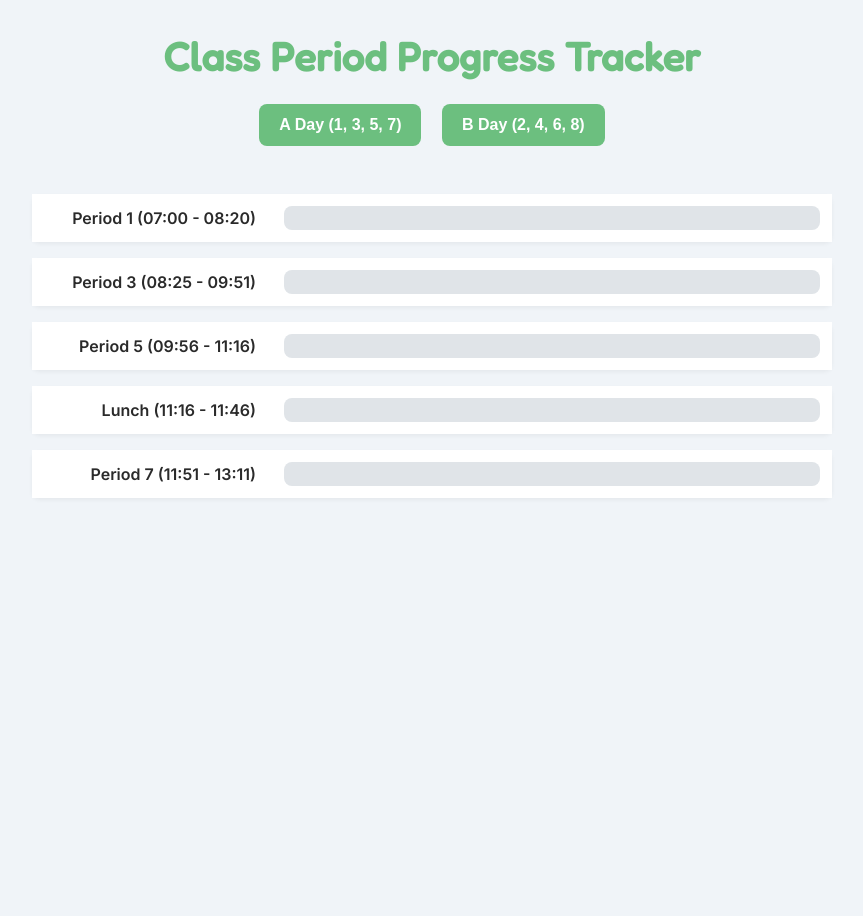
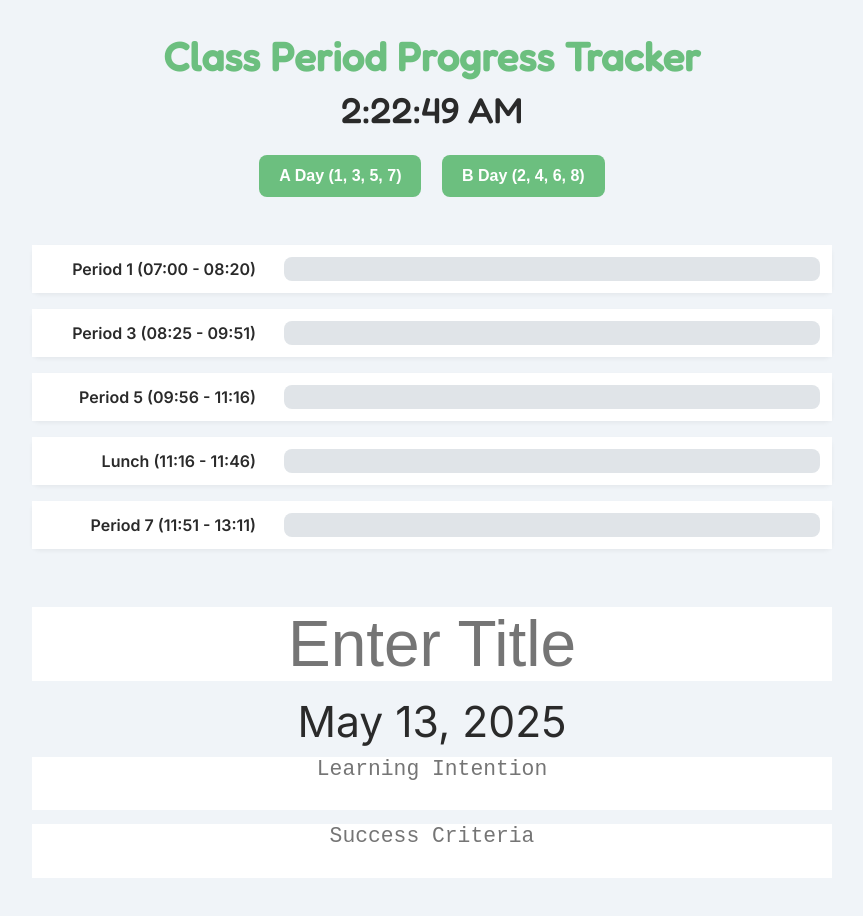
Before and after one commit to msciuca/timer, a plain HTML site: page index.html in a window 1280 px wide. Shown: the whole page, without its empty margins (208-1071 px from the left). Before the commit the page ends 800 px from the top, so only its background shows below. Drawn offline with Linux system fonts and the light colour scheme.

Commit message:
footer editable

```diff
--- a/index.html
+++ b/index.html
@@ -36,12 +36,18 @@
     h1 {
       font-family: 'Fredoka', sans-serif;
       font-size: 2.5rem;
-      margin-bottom: 1.5rem;
+      margin-bottom: 0.5rem;
       color: var(--clr-primary);
       transition: transform var(--transition);
     }
     h1:hover {
       transform: scale(1.05);
+    }
+    .clock {
+      font-family: 'Fredoka', sans-serif;
+      font-size: 2.25rem;
+      margin-bottom: 1.5rem;
+      color: var(--clr-text);
     }
     .button-container {
       margin-bottom: 2rem;
@@ -105,6 +111,7 @@
 </head>
 <body>
   <h1>Class Period Progress Tracker</h1>
+  <div id="currentTime" class="clock"></div>
   <div class="button-container">
     <button onclick="setDay('A')">A Day (1, 3, 5, 7)</button>
     <button onclick="setDay('B')">B Day (2, 4, 6, 8)</button>
@@ -207,11 +214,56 @@
       });
     }
 
+    function updateTime() {
+      const now = new Date();
+      document.getElementById('currentTime').textContent = now.toLocaleTimeString();
+    }
+
     setInterval(() => {
       if (!simulatedNow) renderBars();
-    }, 60000);
+      updateTime();
+    }, 1000);
 
+    // Initial calls
     renderBars();
+    updateTime();
+  </script>
+
+  <!-- FOOTER INFO -->
+  <div id="footer-section" style="margin-top: 2rem; text-align: center; width: 100%; max-width: 800px;">
+
+    <input
+      id="footer-title-input"
+      type="text"
+      placeholder="Enter Title"
+      style="font-size: 48pt; margin: 10px 0; width: 100%; text-align: center; border: none; outline: none;"
+    />
+
+    <p
+      id="footer-date"
+      style="font-size: 32pt; margin: 5px 0;"
+    ></p>
+
+    <textarea
+      id="footer-intention-input"
+      placeholder="Learning Intention"
+      style="font-size: 16pt; margin: 5px 0; width: 100%; height: 2.5em; resize: none; border: none; outline: none; text-align: center;"
+    ></textarea>
+
+    <textarea
+      id="footer-criteria-input"
+      placeholder="Success Criteria"
+      style="font-size: 16pt; margin: 5px 0; width: 100%; height: 2.5em; resize: none; border: none; outline: none; text-align: center;"
+    ></textarea>
+
+  </div>
+
+  <script>
+    // Fill in today's date in “Month Day, Year” format
+    const dateElem = document.getElementById('footer-date');
+    const today = new Date();
+    const opts = { month: 'long', day: 'numeric', year: 'numeric' };
+    dateElem.textContent = today.toLocaleDateString(undefined, opts);
   </script>
 </body>
 </html>
```
